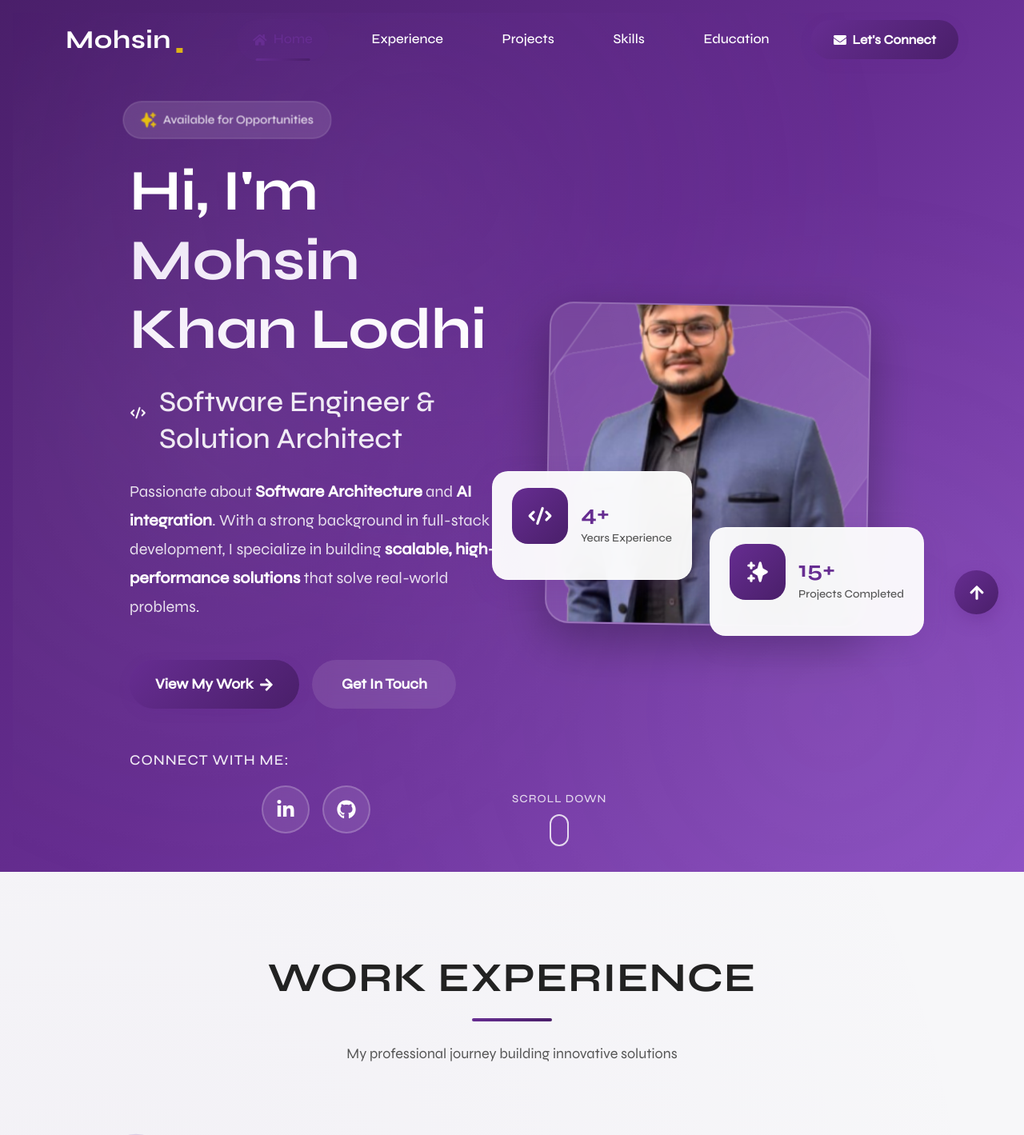
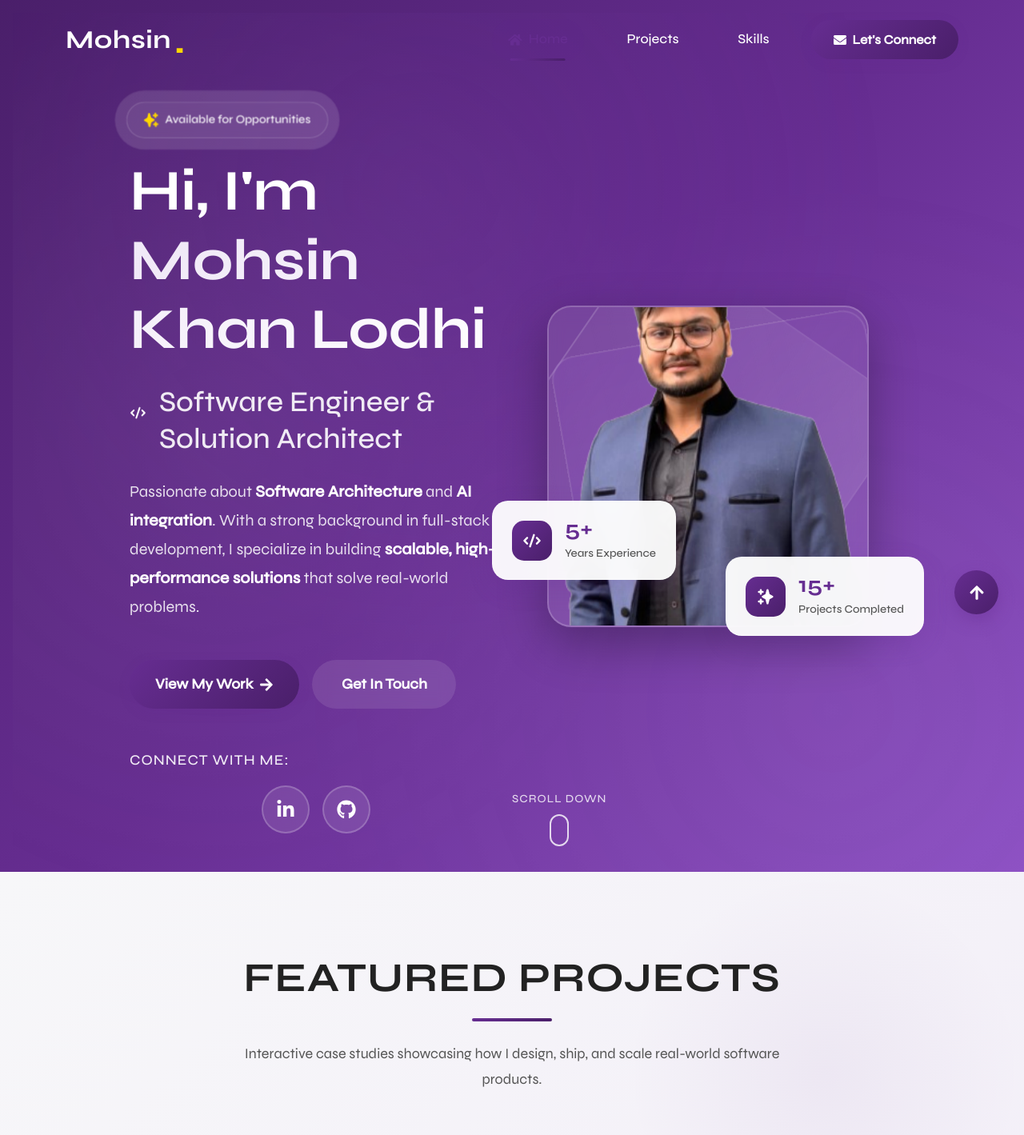
Before and after one commit to mohsinlodhi4/react-portfolio, a React (Create React App) app: page / in a window 1280 px wide. Shown: the top 1419 px of the page at 80% size. Built offline with nearby package versions, Linux system fonts and the light colour scheme.

Commit message:
content change projects and hide experience, education section

```diff
--- a/src/Page/Main.jsx
+++ b/src/Page/Main.jsx
@@ -4,18 +4,18 @@ import Banner from '../components/Banner'
 import Skills from '../components/Skills'
 import Footer from '../components/Footer'
 import Project from '../components/Project'
-import About from '../components/About'
-import Education from '../components/Education'
+// import About from '../components/About'
+// import Education from '../components/Education'
 
 const Main = () => {
   return (
         <>
             <Header/>
             <Banner/>
-            <About/>
+            {/* <About/> */}
             <Project/>
             <Skills/>
-            <Education/>
+            {/* <Education/> */}
             <Footer/>
         </>
     )
--- a/src/components/Banner.jsx
+++ b/src/components/Banner.jsx
@@ -103,7 +103,7 @@ const Banner = () => {
                   <HiCode />
                 </div>
                 <div className="stat-content">
-                  <h4>4+</h4>
+                  <h4>5+</h4>
                   <p>Years Experience</p>
                 </div>
               </div>
--- a/src/components/Header.jsx
+++ b/src/components/Header.jsx
@@ -14,7 +14,8 @@ const Header = () => {
             setIsScrolled(window.scrollY > 50);
 
             // Update active section based on scroll position
-            const sections = ['home', 'aboutus', 'projects', 'skills1', 'education', 'footer'];
+            // const sections = ['home', 'aboutus', 'projects', 'skills1', 'education', 'footer'];
+            const sections = ['home', 'projects', 'skills1', 'footer'];
             const currentSection = sections.find(section => {
                 const element = document.getElementById(section);
                 if (element) {
@@ -40,10 +41,10 @@ const Header = () => {
 
     const navItems = [
         { href: '/', label: 'Home', icon: <FaHome />, id: 'home' },
-        { href: '#aboutus', label: 'Experience', icon: <FaBriefcase />, id: 'aboutus' },
+        // { href: '#aboutus', label: 'Experience', icon: <FaBriefcase />, id: 'aboutus' },
         { href: '#projects', label: 'Projects', icon: <FaProjectDiagram />, id: 'projects' },
         { href: '#skills1', label: 'Skills', icon: <FaCode />, id: 'skills1' },
-        { href: '#education', label: 'Education', icon: <FaGraduationCap />, id: 'education' },
+        // { href: '#education', label: 'Education', icon: <FaGraduationCap />, id: 'education' },
     ];
 
     return (
--- a/src/data/projectsData.js
+++ b/src/data/projectsData.js
@@ -36,9 +36,9 @@ const projectsData = [
       'A secure healthcare platform for managing appointments, billing, and claims — supercharged with AI summaries of patient history and past visits.',
     image: '/images/bluuhealth.png',
     gallery: [
-      '/images/bluuhealth.png',
-      '/images/bluuhealth.png',
-      '/images/bluuhealth.png',
+      '/images/bluu/bluu-2.png',
+      '/images/bluu/bluu-3.png',
+      '/images/bluu/bluu-4.png',
     ],
     category: 'Healthcare',
     featured: true,
@@ -83,7 +83,7 @@ const projectsData = [
     description:
       'An ERP that automates stock management, invoicing, and accounting with advanced double-entry bookkeeping and a rich reporting suite.',
     image: '/images/pos.png',
-    gallery: ['/images/pos.png', '/images/pos.png', '/images/pos.png'],
+    gallery: ['/images/mj/mj-1.png', '/images/mj/mj-2.png', '/images/mj/mj-3.png', '/images/mj/mj-4.png'],
     category: 'Business / ERP',
     featured: false,
     year: '2023',
```
